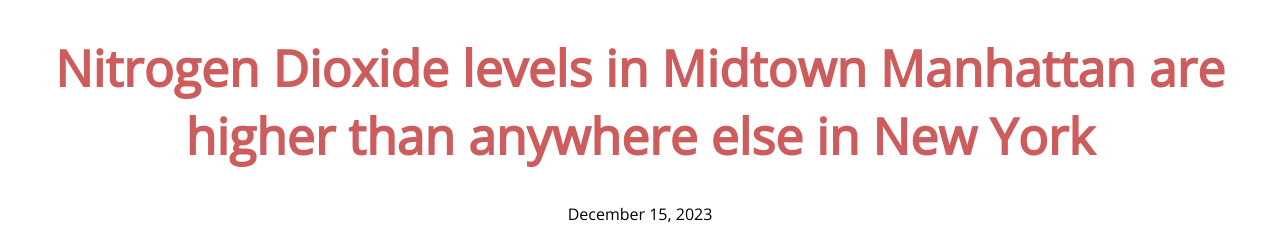
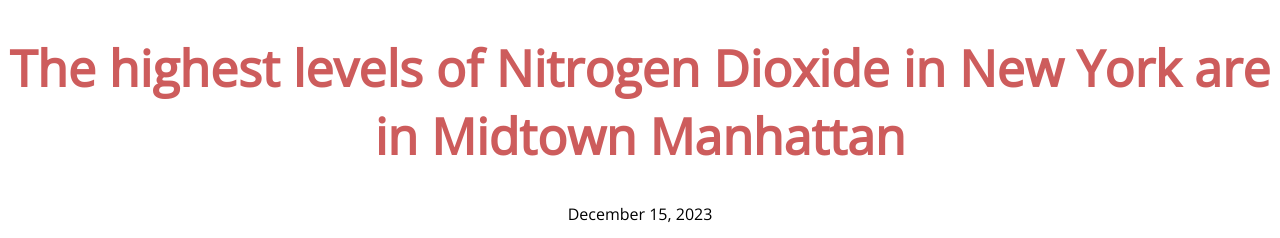
Before and after one commit to lauraturbay/lauraturbay.github.io, a plain HTML site: page index.html in a window 1280 px wide. Shown: the top 238 px of the page. Drawn offline with nearby package versions, Linux system fonts and the light colour scheme.

Commit message:
Update index.html

```diff
--- a/index.html
+++ b/index.html
@@ -16,7 +16,7 @@
 		<div class="header" align="center">
 
 
-			<h1> Nitrogen Dioxide levels in Midtown Manhattan are higher than anywhere else in New York </h1>
+			<h1> The highest levels of Nitrogen Dioxide in New York are in Midtown Manhattan </h1>
 			<p>December 15, 2023</p>
 			<p>By Laura Turbay</p>
 
```
